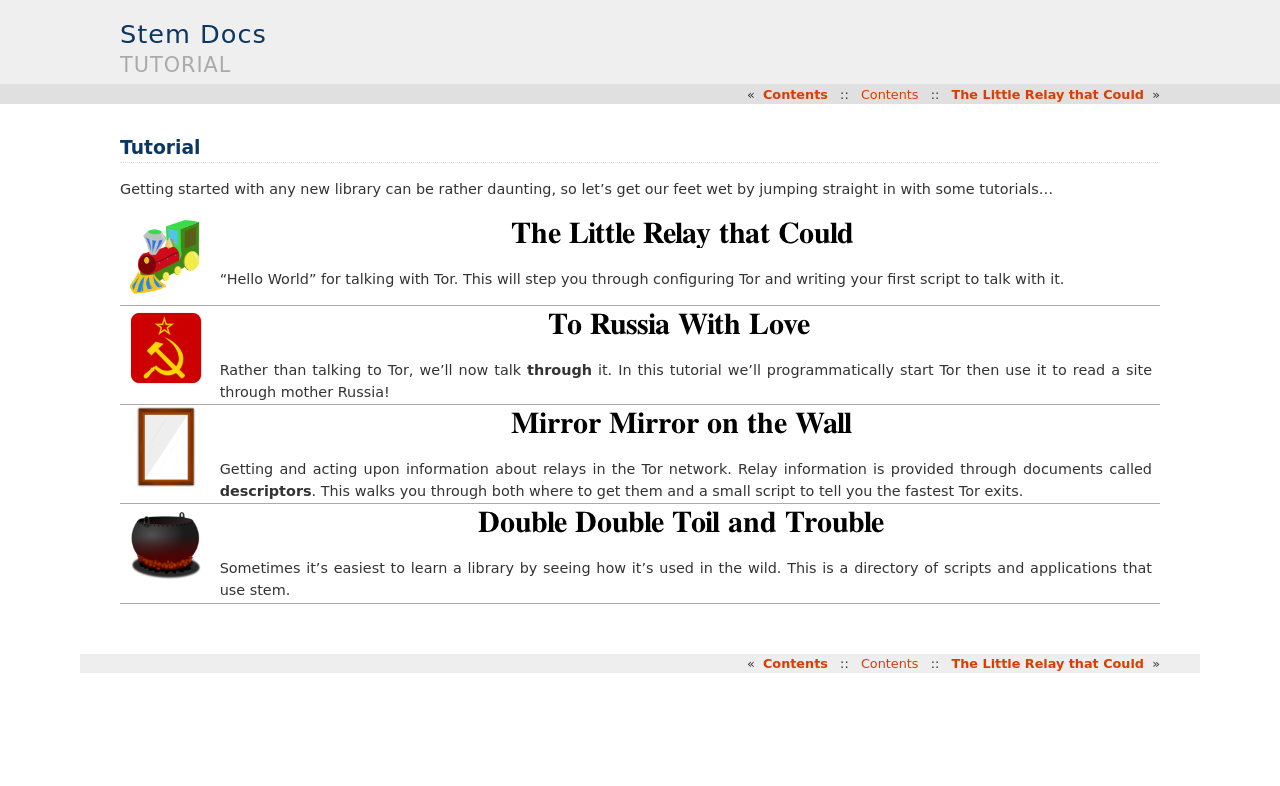
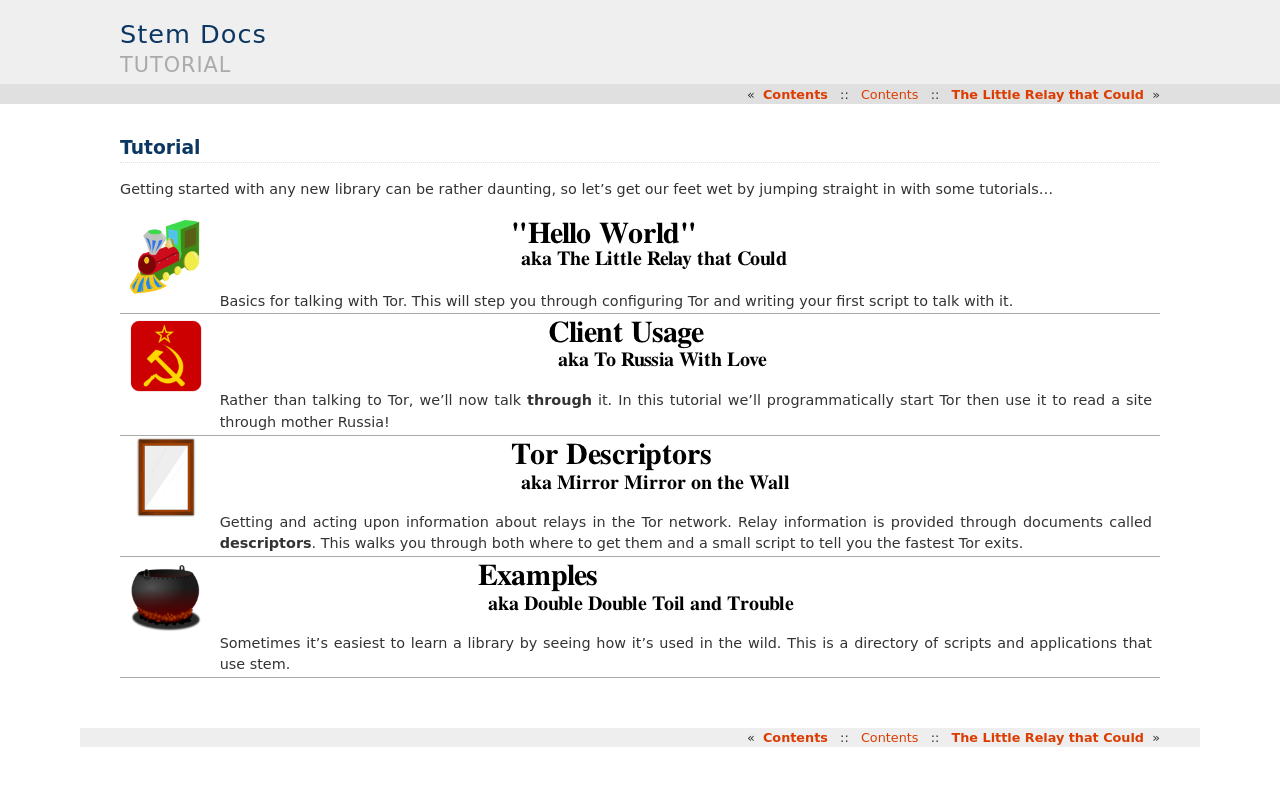
Before and after one commit to torproject/stem, a Sphinx documentation site: the page built from docs/tutorial.rst, in a window 1280 px wide. Shown: the top 786 px of the page. Built offline with Sphinx 7.4.7, drawn with Linux system fonts in a browser that asks for light colours.

Commit message:
More clearly stating tutorial topics
While our cutesy titles are fun, they shouldn't get in the way of our tutorial
page making sense. Dropping them to be a subheading, in favour of a clearer
summary of what the tutorial's about.

```diff
--- a/docs/tutorial.rst
+++ b/docs/tutorial.rst
@@ -39,8 +39,8 @@
      - .. image:: /_static/label/the_little_relay_that_could.png
           :target: tutorial/the_little_relay_that_could.html
 
-       "Hello World" for talking with Tor. This will step you through
-       configuring Tor and writing your first script to talk with it.
+       Basics for talking with Tor. This will step you through configuring Tor
+       and writing your first script to talk with it.
 
    * - .. image:: /_static/section/tutorial/soviet.png
           :target: tutorial/to_russia_with_love.html
```
Also changed, not shown: docs/_static/label/double_double_toil_and_trouble.png, docs/_static/label/mirror_mirror_on_the_wall.png, docs/_static/label/the_little_relay_that_could.png, docs/_static/label/to_russia_with_love.png, 4 other files.
